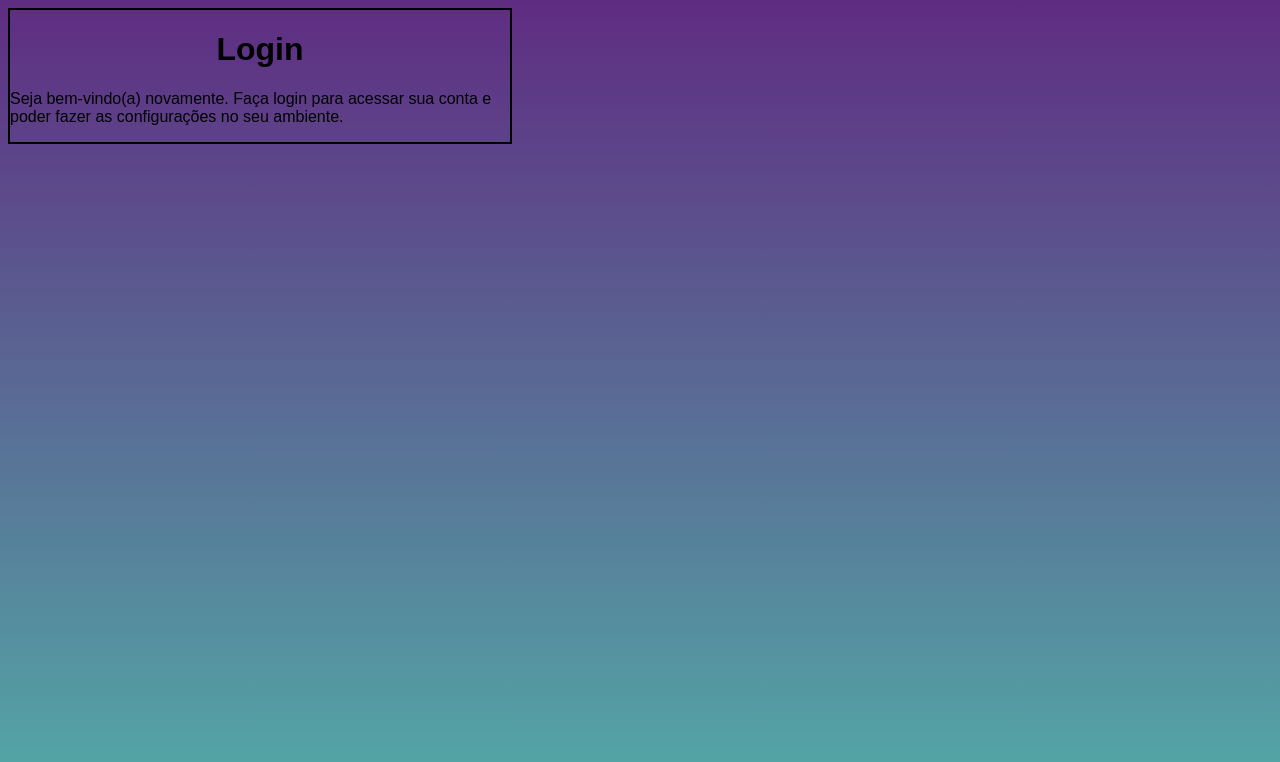
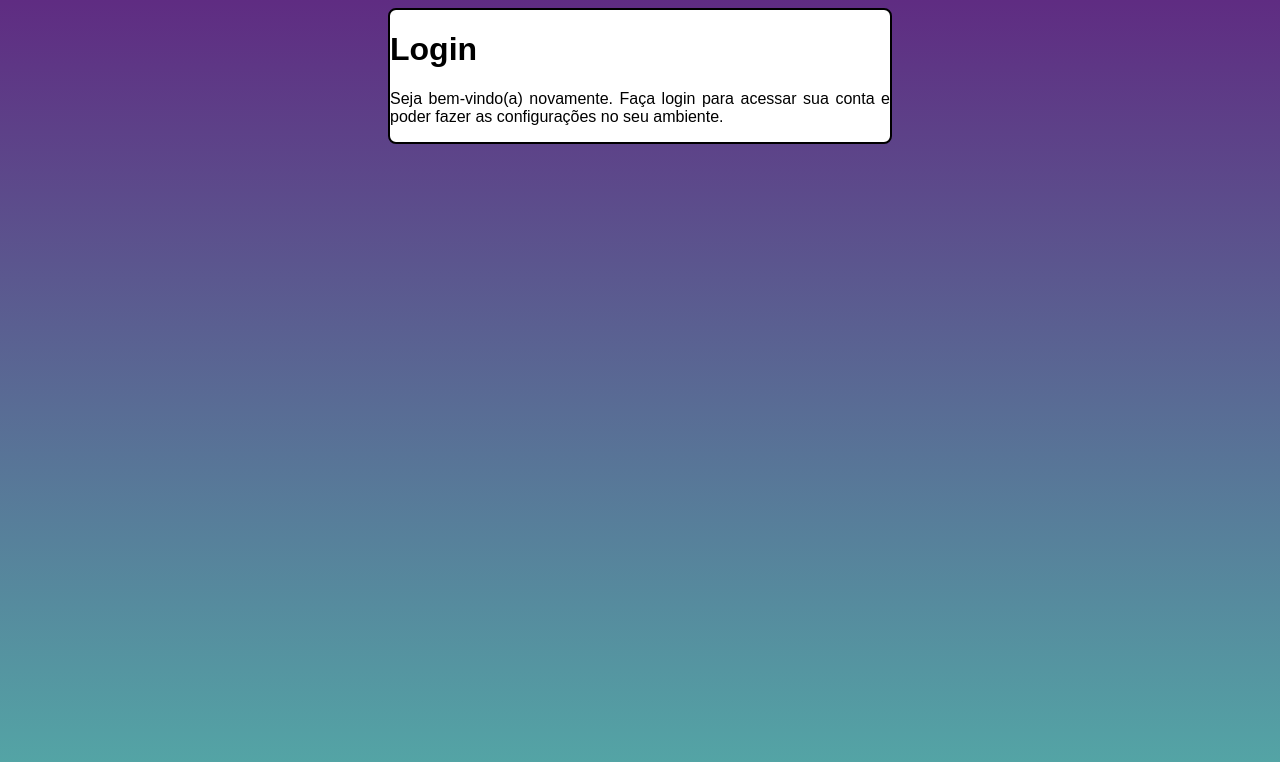
Before and after one commit to anselmodanilo03-lgtm/projeto-login, a plain HTML site: page index.html in a window 1280 px wide. Drawn offline with Linux system fonts and the light colour scheme.

Commit message:
atualizando

```diff
--- a/estilos/style.css
+++ b/estilos/style.css
@@ -10,12 +10,11 @@ body {
 }
 
 main {
-    display: inline-block;
     width: 500px;
+    margin: auto;
+    height: auto;
     border: 2px solid black;
-    margin: auto;
+    border-radius: 8px;
+    background-color: white;
+    text-align: justify;
 }
-
-form > h1 {
-    text-align: center;
-}
--- a/index.html
+++ b/index.html
@@ -9,10 +9,8 @@
 </head>
 <body>
     <main>
-        <form action="#" method="post">
-            <h1>Login</h1>
-            <p>Seja bem-vindo(a) novamente. Faça login para acessar sua conta e poder fazer as configurações no seu ambiente.</p>
-        </form>
+        <h1>Login</h1>
+        <p>Seja bem-vindo(a) novamente. Faça login para acessar sua conta e poder fazer as configurações no seu ambiente.</p>
     </main>
 </body>
 </html>
```
Also changed, not shown: imagens/metal.jpg (added).
